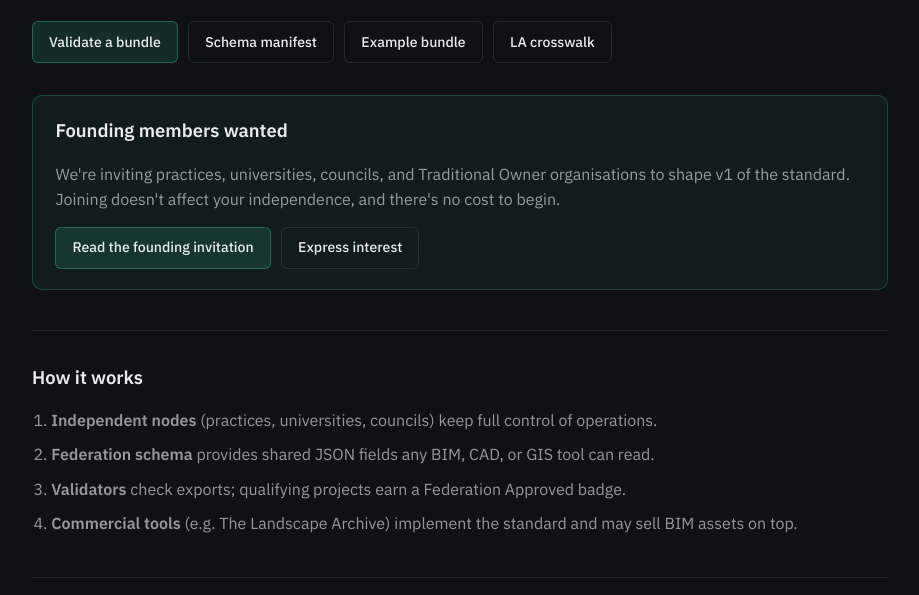
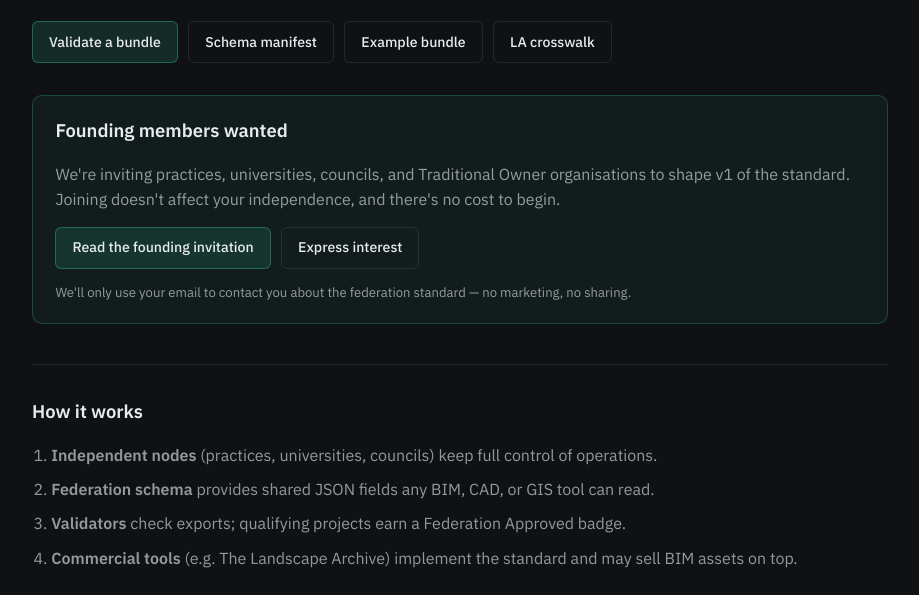
Before and after one commit to marknorlanlaririt-ai/landscape-archive-foundation, a website: page portal/index.html in a window 1280 px wide. Shown: the part 205-800 px from the top of the page, without its empty margins (180-1099 px from the left). Drawn offline with Linux system fonts and the light colour scheme.

Commit message:
Add privacy reassurance line to express-interest CTA

```diff
--- a/portal/index.html
+++ b/portal/index.html
@@ -36,6 +36,9 @@
           <a class="fed-btn fed-btn--primary" href="/FOUNDING_INVITATION.md">Read the founding invitation</a>
           <a class="fed-btn" href="mailto:admin@landscapearchive.com.au?subject=Federation%20founding%20member">Express interest</a>
         </div>
+        <p style="margin-top: 0.85rem; font-size: 0.82rem; color: var(--fed-muted);">
+          We'll only use your email to contact you about the federation standard — no marketing, no sharing.
+        </p>
       </section>
 
       <section class="fed-section">
```
